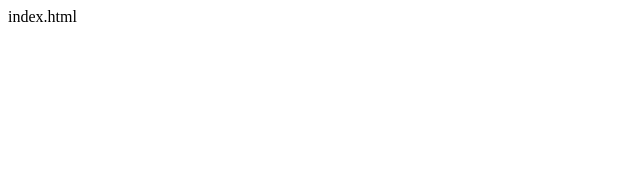
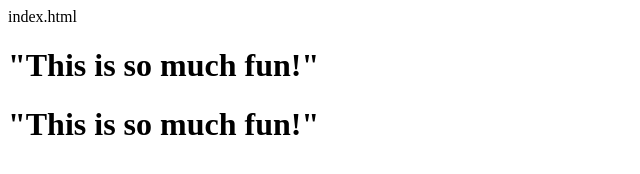
Before and after one commit to MarcLeslie/CodingDemo2, a plain HTML site: page index.html in a window 1280 px wide. Shown: the whole page, without its empty margins (0-640 px from the left). Drawn offline with Linux system fonts and the light colour scheme.

Commit message:
Adds a header to index.html

```diff
--- a/index.html
+++ b/index.html
@@ -1 +1,3 @@
 index.html
+<h1>"This is so much fun!"</h1>
+<h1>"This is so much fun!"</h1>
```
